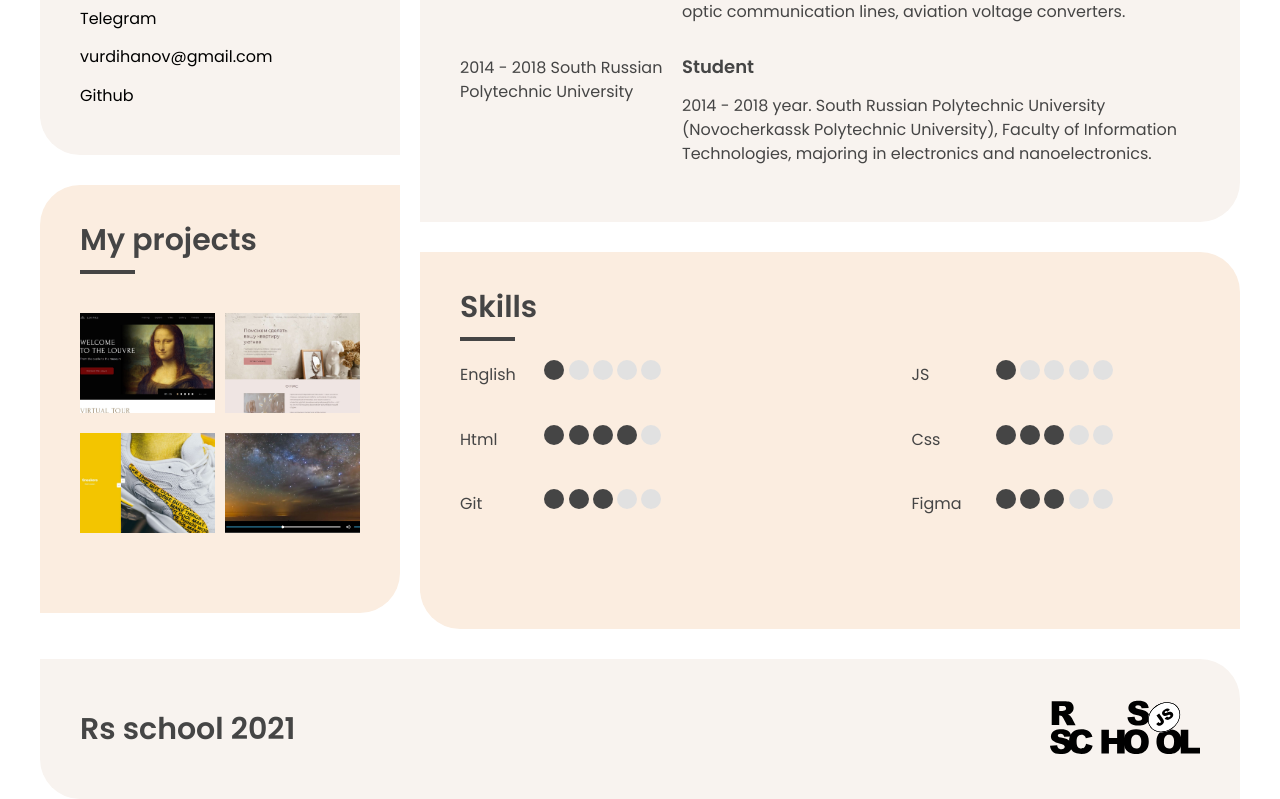
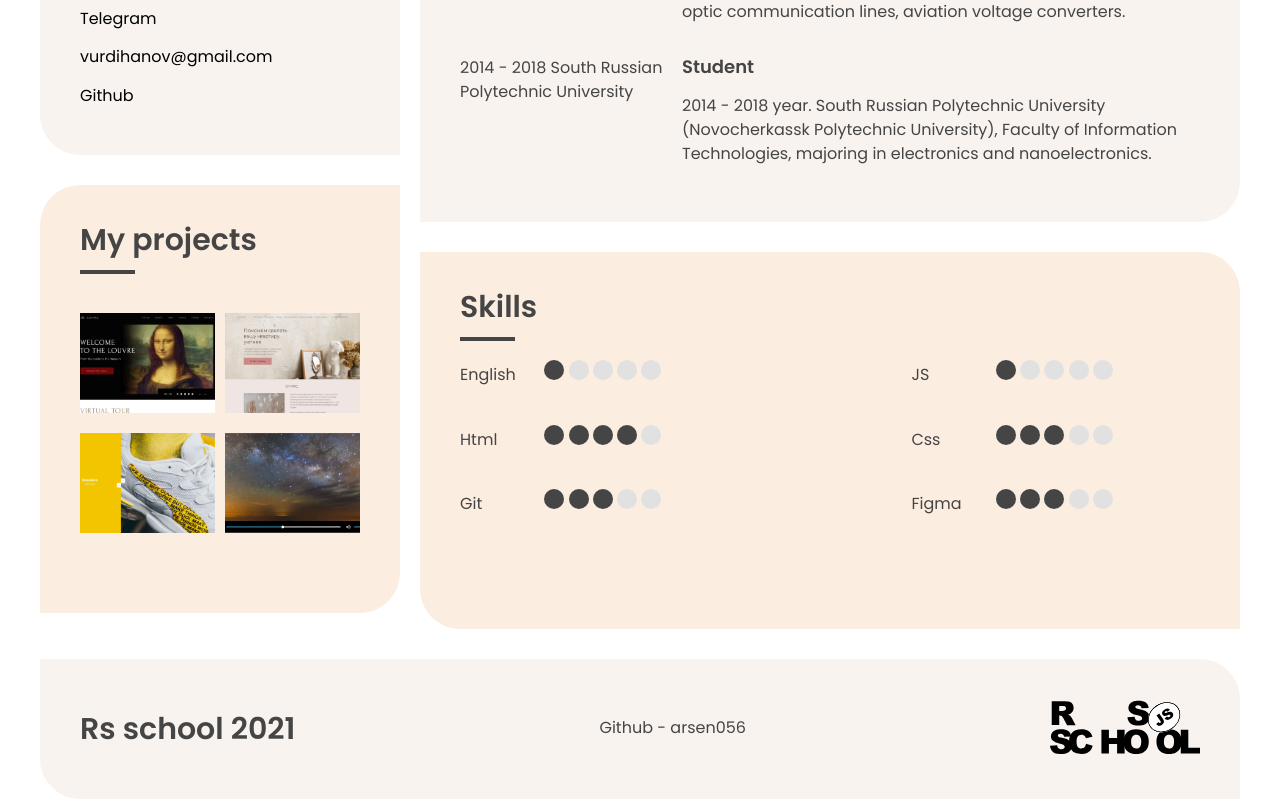
Before and after one commit to arsen056/rsschool-cv, a plain HTML site: page index.html in a window 1280 px wide. Shown: the part 786-1585 px from the top of the page. Drawn offline with Linux system fonts and the light colour scheme.

Commit message:
feat: add github link to footer

```diff
--- a/index.html
+++ b/index.html
@@ -224,9 +224,11 @@
         <footer class="footer">
             <div class="footer__wrapper footer-row">
                 <h2 class="footer__title">Rs school 2021</h2>
+                <a class="footer__link" href="https://github.com/arsen056/">Github - arsen056</a>
                 <a href="https://rs.school/js/" target="_blank"><img class="footer__logo"
                         src="./img/logo/rs_school_js.svg" alt="Logo rs">
                 </a>
+
             </div>
 
         </footer>
--- a/style.css
+++ b/style.css
@@ -610,6 +610,9 @@ h3 {
   align-items: center;
   justify-content: space-between;
 }
+.footer-row .footer__link:hover {
+  opacity: 0.7;
+}
 
 .footer__logo {
   width: 150px;
```
